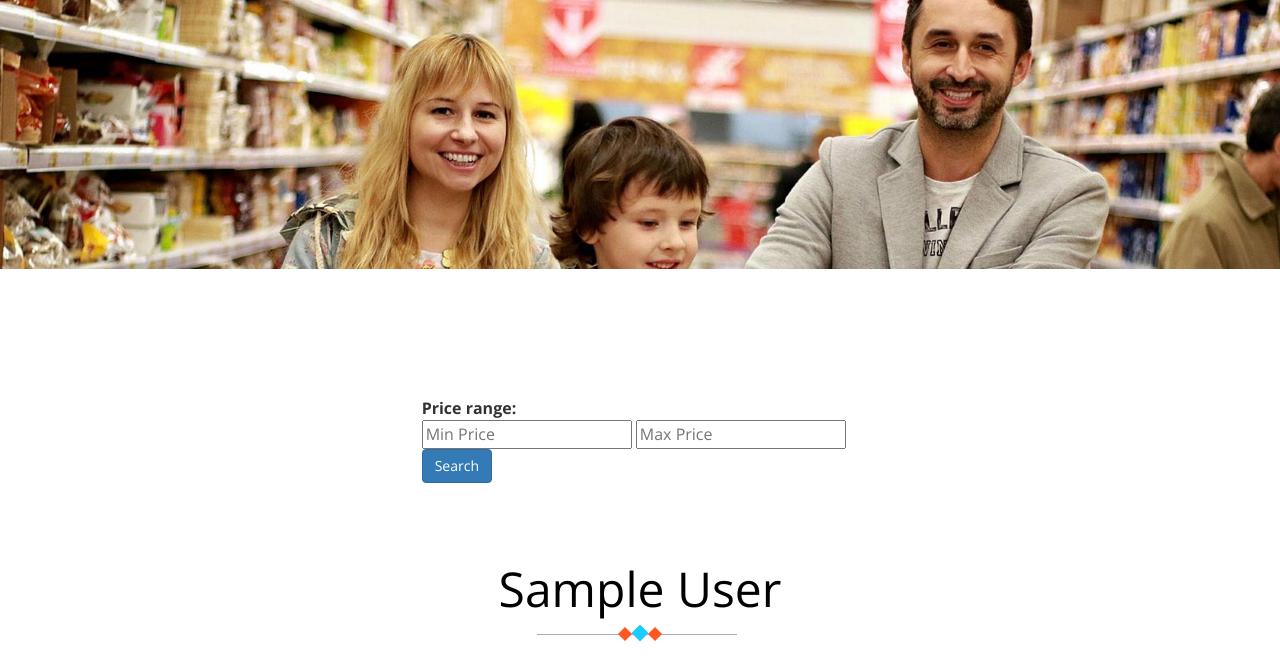
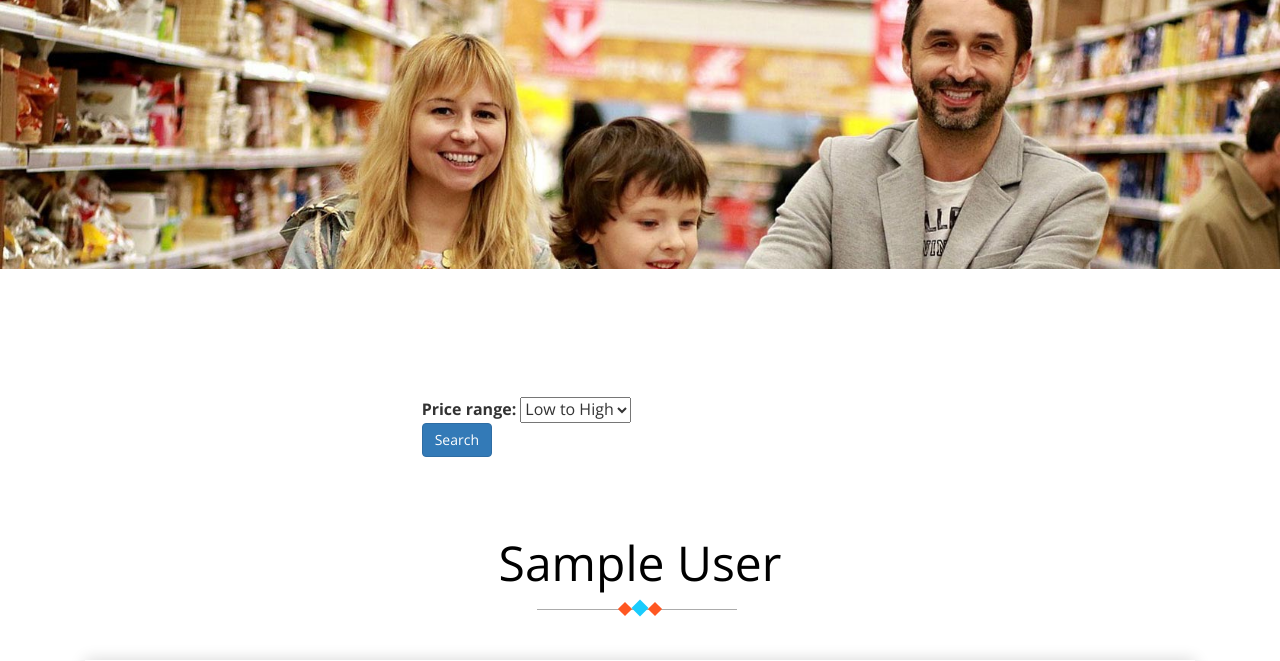
Before and after one commit to arjunvjn/Ecommerce, a Django app: page /category/1 in a window 1280 px wide. Shown: the part 181-842 px from the top of the page. Run offline with Django 3.2, Linux system fonts and the light colour scheme; tables that the repository leaves empty hold one stand-in row (values such as "Sample post"); grey boxes marked "Sample" are stand-in pictures; some libraries are stand-ins or nearby versions.

Commit message:
price_sort

```diff
--- a/landing/views.py
+++ b/landing/views.py
@@ -829,16 +829,21 @@ def coupon_apply(request):
         uname = request.session['login']
         user = User.objects.get(username=uname)
         usr = Userprofile.objects.get(user=user)
-        tot=Cart.objects.filter(user=usr).aggregate(Sum('sub_tot'))
+        if request.session.has_key('buy_now'):
+            pro=Product.objects.get(id=request.session['buy_now'])
+            tot=pro.finalprice
+        else:
+            total=Cart.objects.filter(user=usr).aggregate(Sum('sub_tot'))
+            tot=total['sub_tot__sum']
         if Coupon.objects.filter(coupon_code=code).exists():
             coupon = Coupon.objects.get(coupon_code=code)
             if Order.objects.filter(user=usr, coupon=coupon):
                 return JsonResponse({'f': 1})
             else:
-                tot['sub_tot__sum'] -= (tot['sub_tot__sum']*coupon.offer/100)
+                tot -= (tot*coupon.offer/100)
                 request.session['coupon'] = coupon.id
                 context = {
-                    'tot': tot['sub_tot__sum'],
+                    'tot': tot,
                     'f': f
                 }
             return JsonResponse(context)
@@ -872,16 +877,21 @@ def search(request):
 # To select the product in a price range
 def price_sort(request):
     if request.method=='POST':
-        min=int(request.POST['min'])
-        max=int(request.POST['max'])+1
+        price=int(request.POST['price'])
         cnam=request.POST['cname']
         c = Category.objects.all()
         if cnam!='':
             cname=Category.objects.get(cat_name=cnam)
-            pro=Product.objects.filter(category=cname,finalprice__range=[min,max])
+            if price==1:
+                pro=Product.objects.filter(category=cname).order_by('-finalprice')
+            else:
+                pro=Product.objects.filter(category=cname).order_by('finalprice')
         else:
-            pro=Product.objects.filter(finalprice__range=[min,max])
-        return render(request,'landing/product.html',{'pro':pro,'cat': c})
+            if price==1:
+                pro=Product.objects.all().order_by('-finalprice')
+            else:
+                pro=Product.objects.all().order_by('finalprice')
+        return render(request,'landing/product.html',{'pro':pro,'cat': c,'cname':cnam})
 
 # Function for buy now
 def buy_now(request,id):
--- a/templates/adminside/adminhome.html
+++ b/templates/adminside/adminhome.html
@@ -157,6 +157,7 @@
             <div class="col-xl-3 col-sm-6 grid-margin stretch-card">
               <div class="card">
                 <div class="card-body">
+                  <div>Dashboard</div>
                   <div class="row">
                     <div class="col-9">
                       <div class="d-flex align-items-center align-self-start">
--- a/templates/landing/product.html
+++ b/templates/landing/product.html
@@ -187,12 +187,15 @@ Smartphone Compatible web template, free webdesigns for Nokia, Samsung, LG, Sony
 
 
 				<label>Price range:</label>
+				<select name="price" id="priceso" onchange="pricesort()">
+					<option value="0">Low to High</option>
+					<option value="1">High to Low</option>
+				</select>
 				<form action="/price_sort" method="post">
 					{% csrf_token %}
-					<input type="number" name="min" id="min" placeholder="Min Price">
-					<input type="number" name="max" id="max" placeholder="Max Price">
+					<input type="hidden" name="price" id="price" value="0">
 					<input type="hidden" name="cname" value="{{cname}}">
-					<button id="price_btn" class="btn btn-primary" type="submit">Search</button>
+					<button class="btn btn-primary" type="submit">Search</button>
 				</form>
 
 			</div>
@@ -727,6 +730,12 @@ Smartphone Compatible web template, free webdesigns for Nokia, Samsung, LG, Sony
 
 		});
 	</script>
+	<script>
+		function pricesort(){
+			console.log(document.getElementById('priceso').value)
+			document.getElementById('price').value=document.getElementById('priceso').value
+		}
+	</script>
 	<!-- //smooth-scrolling-of-move-up -->
 
 	<!-- for bootstrap working -->
```
